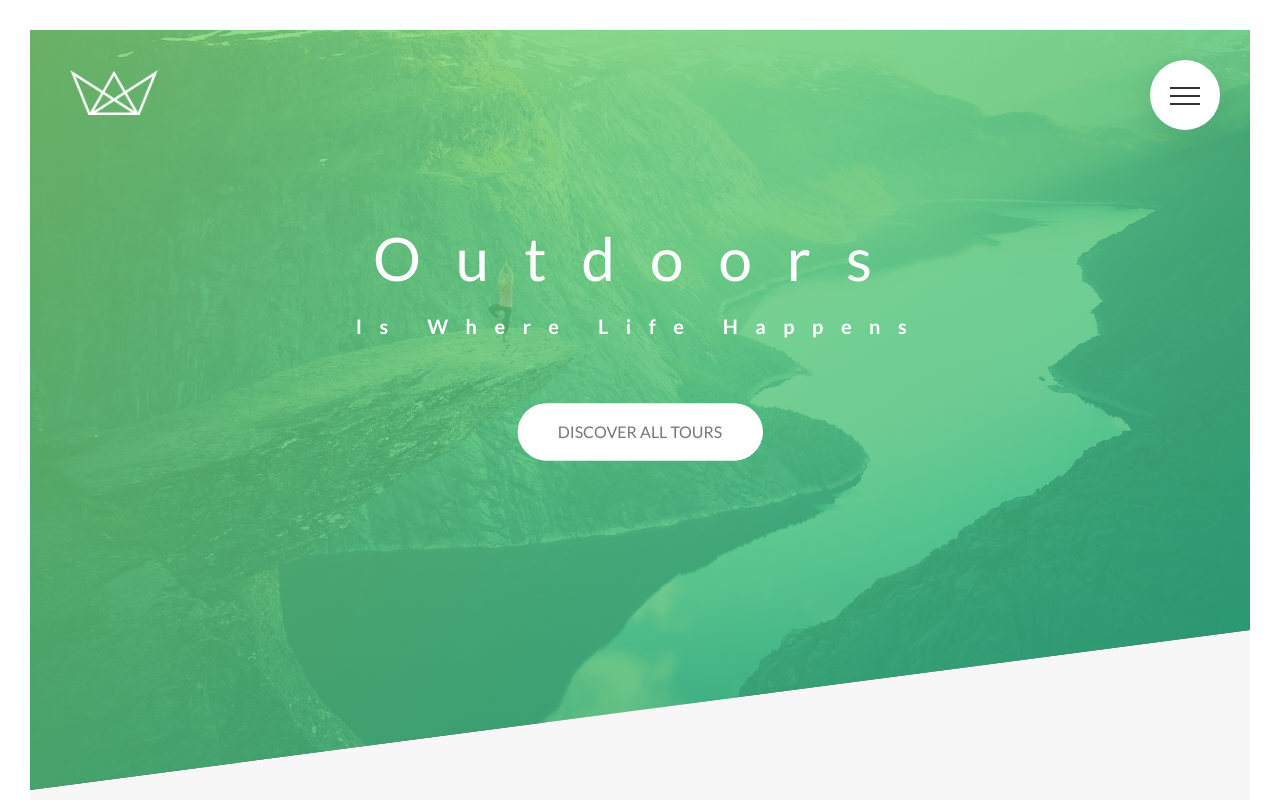
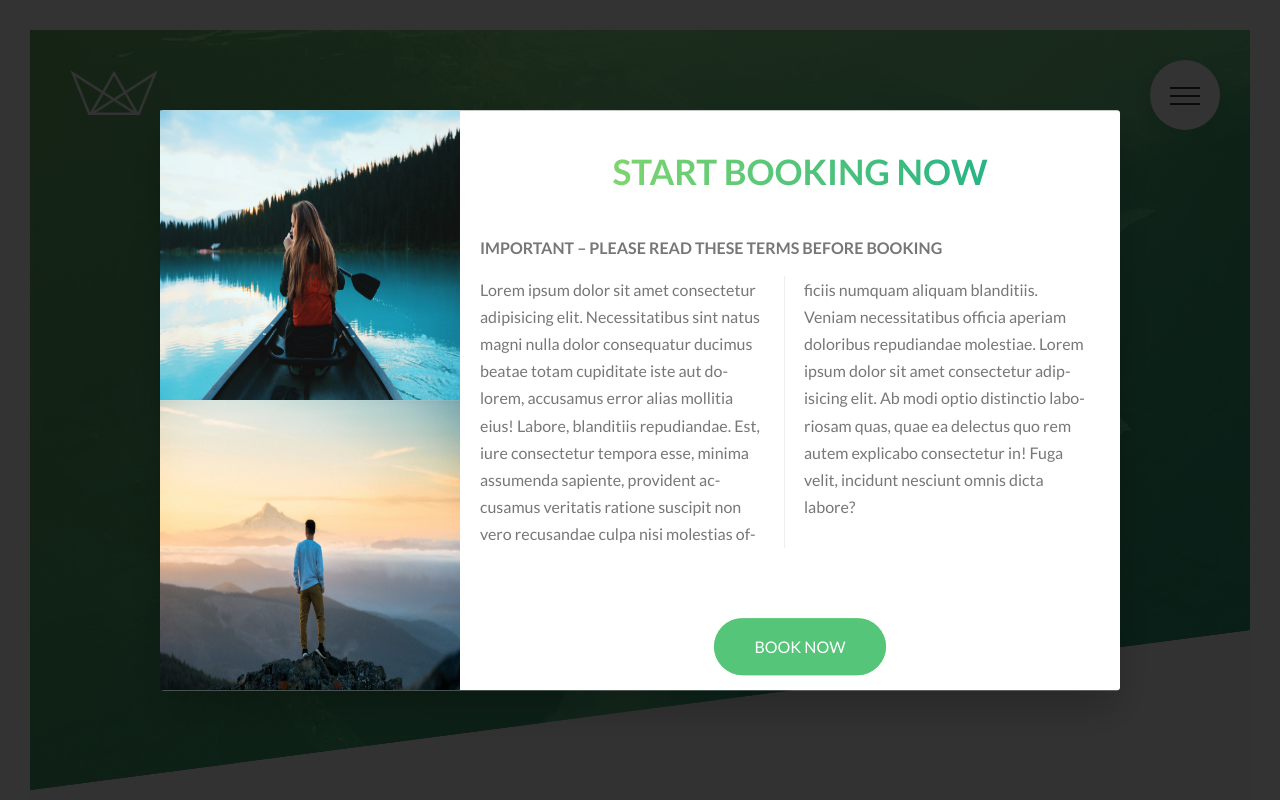
Before and after one commit to PatF3lix/Natour-Project-Front-End, a website: page index.html in a window 1280 px wide. Shown: the top 800 px of the page. Drawn offline with Linux system fonts and the light colour scheme.

Commit message:
began implementeing the css popup that occurs when you click on the book now button of the tours card

```diff
--- a/index.html
+++ b/index.html
@@ -430,5 +430,43 @@
         </div>
       </div>
     </footer>
+
+    <!-- POP UP -->
+    <div class="popup">
+      <div class="popup__content">
+        <div class="popup__left">
+          <img src="/img/nat-8.jpg" alt="Tour photo" class="popup__img" />
+          <img src="/img/nat-9.jpg" alt="Tour photo" class="popup__img" />
+        </div>
+        <div class="popup__right">
+          <h2 class="heading-secondary popup_heading-secondary">
+            Start booking now
+          </h2>
+          <h3
+            class="heading-tertiary popup_heading-tertiary u-margin-bottom-small"
+          >
+            Important &ndash; Please read these terms before booking
+          </h3>
+          <p class="paragraph popup_text">
+            Lorem ipsum dolor sit amet consectetur adipisicing elit.
+            Necessitatibus sint natus magni nulla dolor consequatur ducimus
+            beatae totam cupiditate iste aut dolorem, accusamus error alias
+            mollitia eius! Labore, blanditiis repudiandae. Est, iure consectetur
+            tempora esse, minima assumenda sapiente, provident accusamus
+            veritatis ratione suscipit non vero recusandae culpa nisi molestias
+            officiis numquam aliquam blanditiis. Veniam necessitatibus officia
+            aperiam doloribus repudiandae molestiae. Lorem ipsum dolor sit amet
+            consectetur adipisicing elit. Ab modi optio distinctio laboriosam
+            quas, quae ea delectus quo rem autem explicabo consectetur in! Fuga
+            velit, incidunt nesciunt omnis dicta labore?
+          </p>
+          <a
+            href="#"
+            class="btn btn--green u-margin-top-small u-margin-bottom-small"
+            >Book now</a
+          >
+        </div>
+      </div>
+    </div>
   </body>
 </html>
--- a/sass/abstracts/_mixins.scss
+++ b/sass/abstracts/_mixins.scss
@@ -0,0 +1,6 @@
+@mixin absCenter {
+  position: absolute;
+  top: 50%;
+  left: 50%;
+  transform: translate(-50%, -50%);
+}
--- /dev/null
+++ b/sass/components/_popup.scss
@@ -0,0 +1,53 @@
+.popup {
+  height: 100vh;
+  width: 100%;
+  position: fixed;
+  top: 0;
+  left: 0;
+  background-color: rgba($color-black, 0.8s);
+  z-index: 9999;
+
+  &__content {
+    @include absCenter;
+    width: 75%;
+    background-color: $color-white;
+    box-shadow: 0 2rem 4rem rgba($color-black, 0.2s);
+    border-radius: 3px;
+    display: grid;
+    grid-template-columns: 4fr 8fr;
+  }
+
+  &__left {
+    margin-right: 2rem;
+    display: flex;
+    flex-direction: column;
+    overflow: hidden;
+  }
+
+  &__right {
+    display: flex;
+    flex-direction: column;
+    align-items: center;
+  }
+
+  &__img {
+    width: 100%;
+    height: 50%;
+  }
+
+  &_text {
+    margin-right: 5%;
+    column-count: 2;
+    column-gap: 4rem;
+    column-rule: 1px solid $color-grey-light-2;
+    hyphens: auto;
+  }
+
+  &_heading-secondary {
+    margin: 5% 0;
+  }
+
+  &_heading-tertiary {
+    align-self: flex-start;
+  }
+}
--- a/sass/main.scss
+++ b/sass/main.scss
@@ -17,6 +17,7 @@
 @import "components/testimonialsCards";
 @import "components/bg-video";
 @import "components/bookingCard";
+@import "components/popup";
 //Layout
 @import "layout/header";
 @import "layout/toursCardsLayout";
```
Also changed, not shown: css/style.comp.css.
